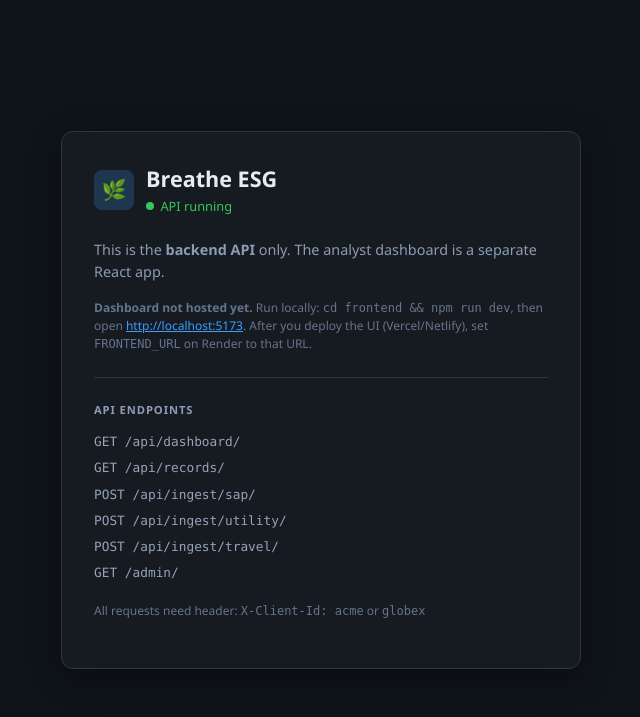
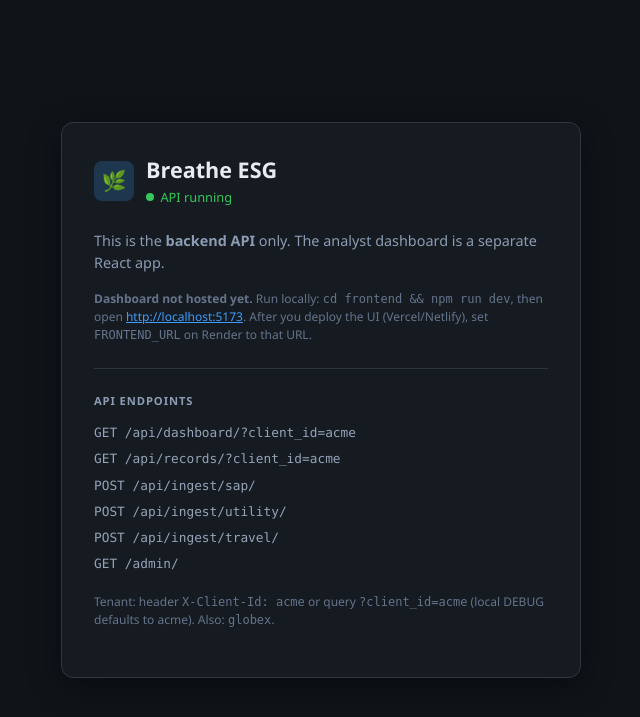
Before and after one commit to Purushothamv8500/Breathe-ESG1, a Django app: page / in a window 1280 px wide. Shown: the top 717 px of the page, without its empty margins (319-959 px from the left). Run offline with Django 4.2, Linux system fonts and the light colour scheme.

Commit message:
Updated backend code and fixed issues

```diff
--- a/backend/config/templates/api_home.html
+++ b/backend/config/templates/api_home.html
@@ -116,14 +116,17 @@
     {% endif %}
     <div class="endpoints">
       <h2>API endpoints</h2>
-      <code>GET /api/dashboard/</code>
-      <code>GET /api/records/</code>
+      <code>GET /api/dashboard/?client_id=acme</code>
+      <code>GET /api/records/?client_id=acme</code>
       <code>POST /api/ingest/sap/</code>
       <code>POST /api/ingest/utility/</code>
       <code>POST /api/ingest/travel/</code>
       <code>GET /admin/</code>
     </div>
-    <p class="hint">All requests need header: <code>X-Client-Id: acme</code> or <code>globex</code></p>
+    <p class="hint">
+      Tenant: header <code>X-Client-Id: acme</code> or query <code>?client_id=acme</code>
+      (local DEBUG defaults to acme). Also: <code>globex</code>.
+    </p>
   </div>
 </body>
 </html>
```
Also changed, not shown: backend/ingestion/tenant.py (+12 -2 lines), backend/ingestion/views.py (+8 -0 lines), backend/db.sqlite3.
